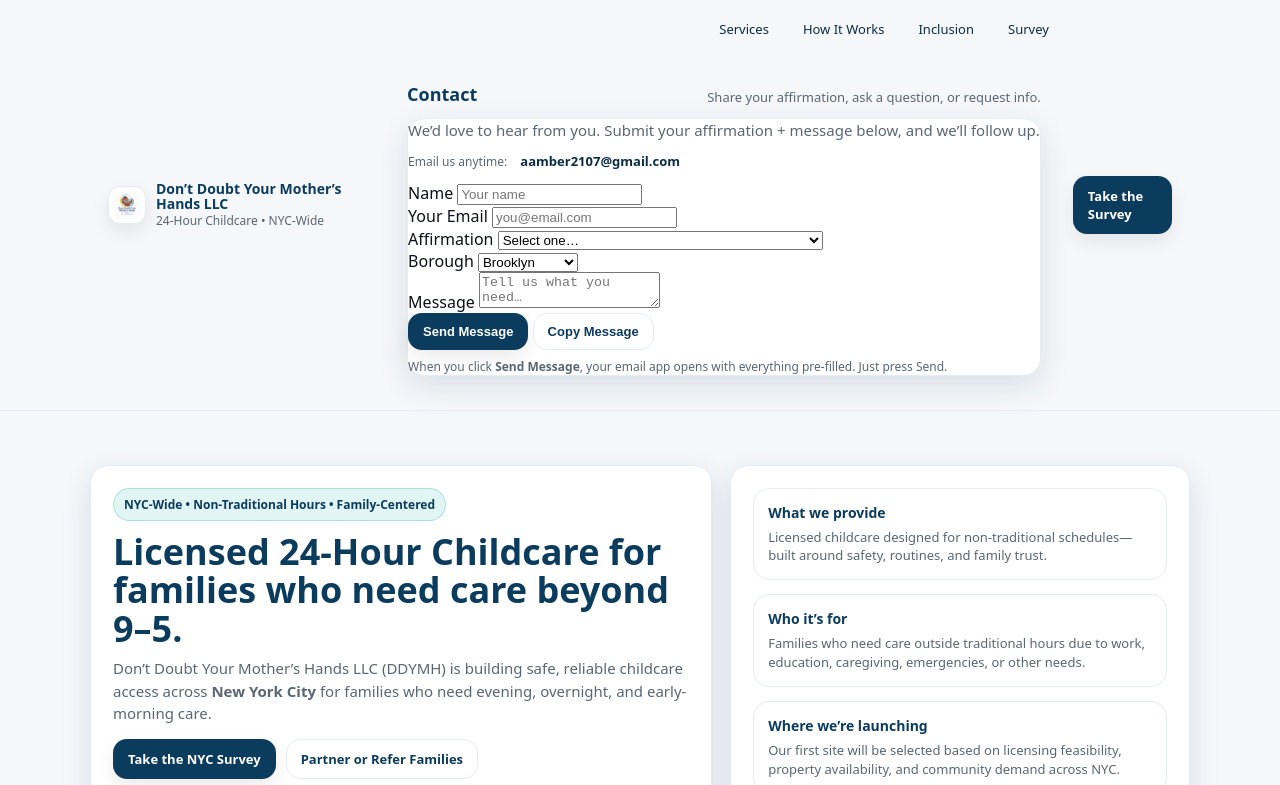
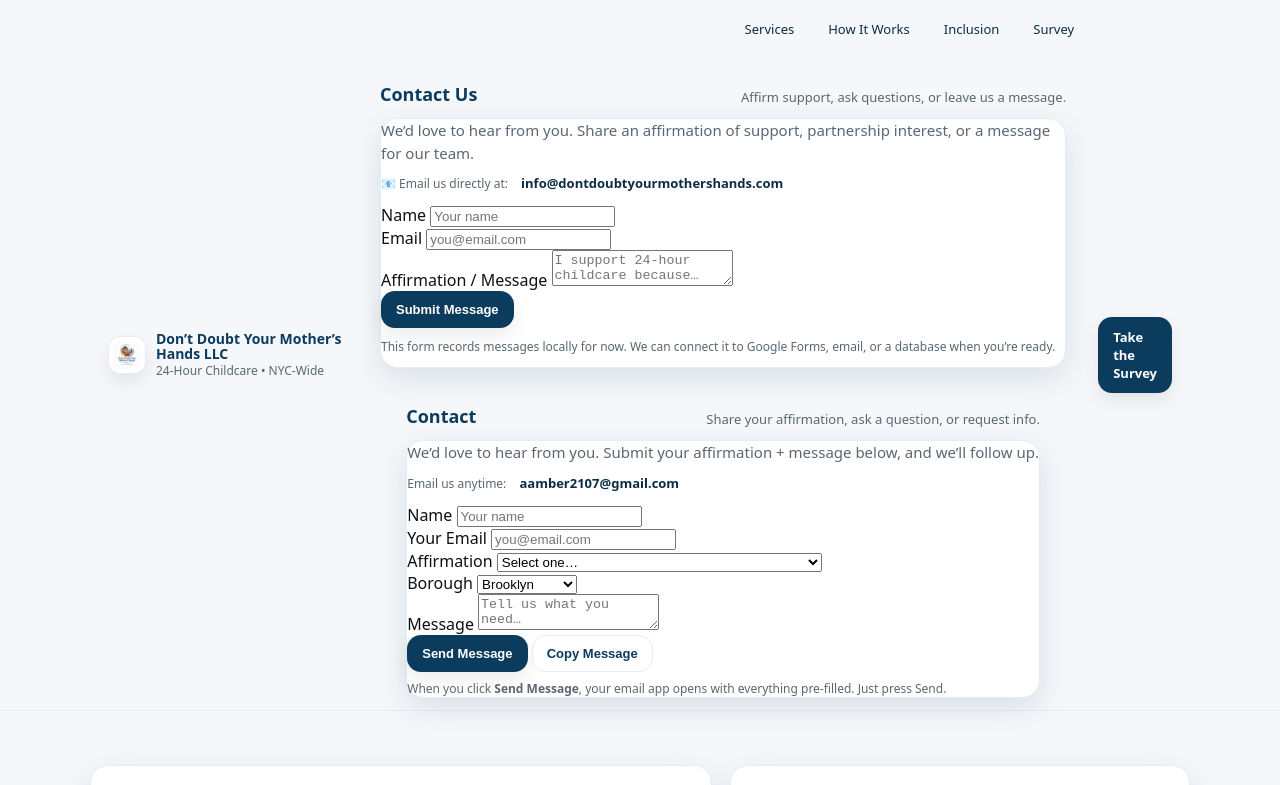
Before and after one commit to dontdoubtyourmothershands-create/DDYMH, a plain HTML site: page index.html in a window 1280 px wide. Shown: the top 785 px of the page. Drawn offline with Linux system fonts and the light colour scheme.

Commit message:
index.html
Fix contact section and add email

```diff
--- a/index.html
+++ b/index.html
@@ -111,6 +111,56 @@ onerror="this.style.display='none';"
 <a href="#inclusion">Inclusion</a>
 <a href="#survey">Survey</a>
 <section id="contact">
+<div class="wrap">
+<div class="section-title">
+<h2>Contact Us</h2>
+<p>Affirm support, ask questions, or leave us a message.</p>
+</div>
+
+<div class="card contact">
+<p class="sub" style="margin:0">
+We’d love to hear from you. Share an affirmation of support, partnership interest,
+or a message for our team.
+</p>
+
+<p class="note">
+📧 Email us directly at:
+<a href="mailto:info@dontdoubtyourmothershands.com">
+<strong>info@dontdoubtyourmothershands.com</strong>
+</a>
+</p>
+
+<form>
+<div>
+<label>Name</label>
+<input type="text" placeholder="Your name" required />
+</div>
+
+<div>
+<label>Email</label>
+<input type="email" placeholder="you@email.com" required />
+</div>
+
+<div class="full">
+<label>Affirmation / Message</label>
+<textarea placeholder="I support 24-hour childcare because…" required></textarea>
+</div>
+
+<div class="form-actions">
+<button class="btn primary" type="button"
+onclick="alert('Thank you for your support! Your message has been recorded.')">
+Submit Message
+</button>
+</div>
+</form>
+
+<p class="note">
+This form records messages locally for now. We can connect it to Google Forms,
+email, or a database when you’re ready.
+</p>
+</div>
+</div>
+</section>
 <div class="wrap">
 <div class="section-title">
 <h2>Contact</h2>
```
